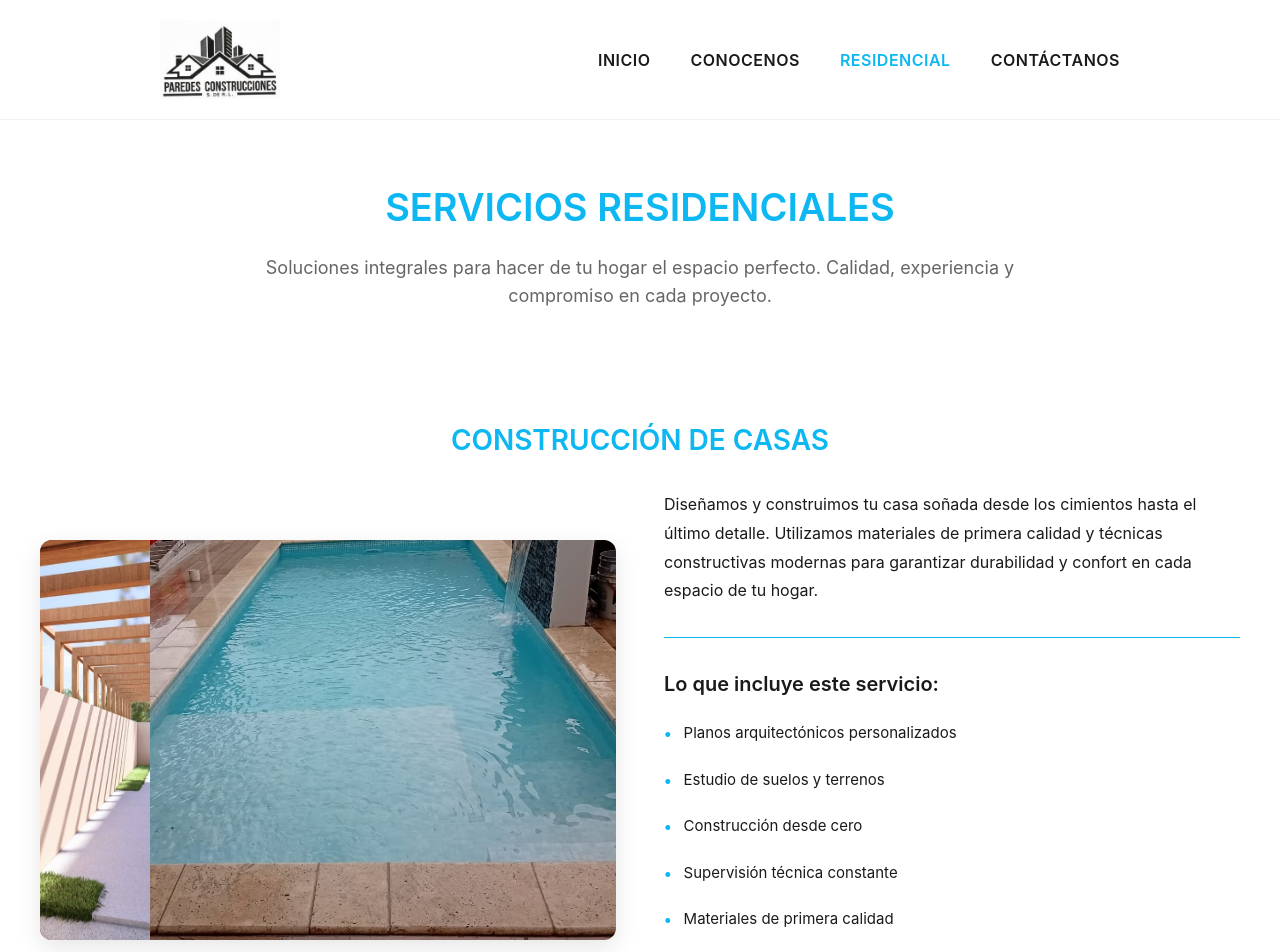
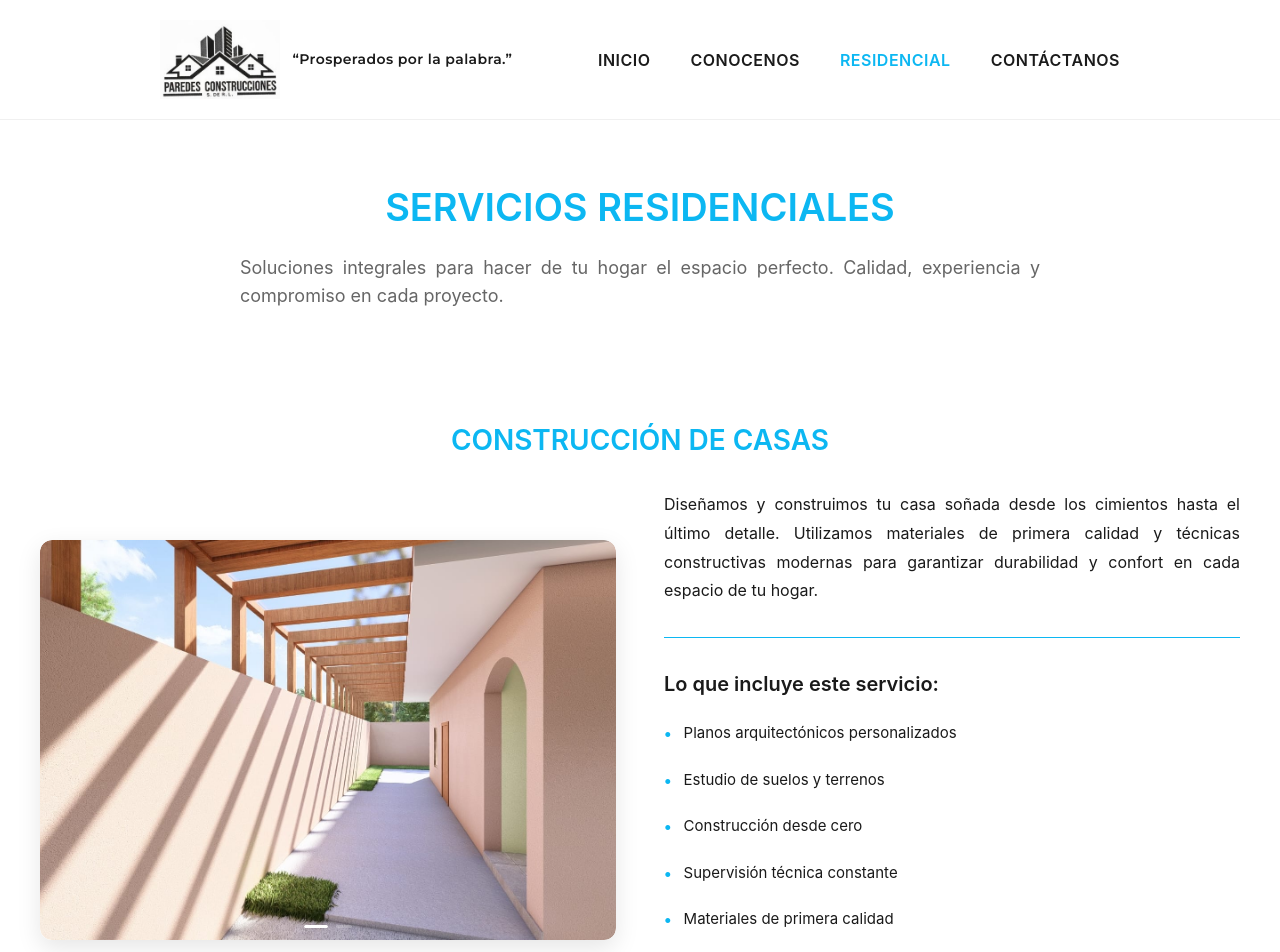
Before and after one commit to deibido0604/constructora-paredes, a React (Vite) app: page /residencial in a window 1280 px wide. Shown: the top 952 px of the page. Built offline with nearby package versions, Linux system fonts and the light colour scheme.

Commit message:
Add files via upload
Signed-off-by: deibido0604 <76928520+deibido0604@users.noreply.github.com>

```diff
--- a/index.html
+++ b/index.html
@@ -1,13 +1,18 @@
 <!doctype html>
 <html lang="en">
+
 <head>
   <meta charset="UTF-8" />
   <link rel="icon" type="image/svg+xml" href="/vite.svg" />
   <meta name="viewport" content="width=device-width, initial-scale=1.0" />
   <title>paredes-construcciones</title>
+  <link href="https://fonts.googleapis.com/css2?family=Montserrat:wght@400;500;600&display=swap" rel="stylesheet" />
+
 </head>
+
 <body>
   <div id="root"></div>
   <script type="module" src="/src/main.jsx"></script>
 </body>
+
 </html>
--- a/src/components/Header.jsx
+++ b/src/components/Header.jsx
@@ -50,6 +50,15 @@ const HeaderNav = () => {
                             alt="PAREDES CONSTRUCCIONES"
                             className="logo-image"
                         />
+
+                        <div className="biblical-container">
+                            <span className="biblical-quote">
+                                “Prosperados por la palabra.”
+                            </span>
+                            {/* <span className="biblical-verse">
+                                Proverbios 16:3
+                            </span> */}
+                        </div>
                     </div>
 
                     <nav className="main-nav desktop-menu">
--- a/src/components/HeaderNav.css
+++ b/src/components/HeaderNav.css
@@ -1,7 +1,7 @@
 .header-nav {
   background: #ffffff !important;
   padding: 0;
-  height: 120px;
+  min-height: 120px;
   display: flex;
   align-items: center;
   justify-content: center;
@@ -13,17 +13,46 @@
   align-items: center;
   justify-content: space-between;
   width: 100%;
-  max-width: 1000px; /* Menor ancho para 4 opciones */
+  max-width: 1000px;
   margin: 0 auto;
   padding: 0 20px;
   position: relative;
-  gap: 20px; /* Menor separación entre logo y menú */
+  gap: 20px;
 }
 
 .header-logo {
   display: flex;
   align-items: center;
+  gap: 12px;
   flex-shrink: 0;
+  padding: 10px 0;
+}
+
+.biblical-container {
+  display: flex;
+  flex-direction: column;
+  line-height: 1.25;
+  font-family: "Montserrat", sans-serif;
+  max-width: 260px;
+  white-space: normal;
+  flex-shrink: 1;
+}
+
+.biblical-quote {
+  font-size: 14px;
+  font-weight: 600;
+  color: #1a1a1a;
+  letter-spacing: 0.4px;
+  overflow-wrap: break-word;
+  word-break: break-word;
+}
+
+.biblical-verse {
+  font-size: 12px;
+  color: #666;
+  font-style: italic;
+  font-weight: 400;
+  margin-top: 2px;
 }
 
 .logo-image {
@@ -31,14 +60,16 @@
   width: auto;
   max-width: 280px;
   object-fit: contain;
+  flex-shrink: 0;
 }
 
 /* Menú desktop - visible en pantallas grandes */
 .main-nav.desktop-menu {
   display: flex;
   align-items: center;
-  gap: 40px; /* Espacio adecuado para 4 opciones */
+  gap: 40px;
   flex-shrink: 0;
+  margin-left: auto;
 }
 
 .nav-item {
@@ -114,9 +145,44 @@
 
 /* Responsive - Móvil */
 @media (max-width: 768px) {
+  .header-nav {
+    height: auto;
+    padding: 1px 0;
+  }
+
   .nav-container {
-    justify-content: center;
-    gap: 0;
+    flex-direction: column;
+    align-items: center;
+    gap: 6px;
+    padding-top: 1px;
+    padding-bottom: 12px;
+  }
+
+  .header-logo {
+    flex-direction: column;
+    align-items: center;
+    text-align: center;
+    gap: 8px;
+  }
+
+  .logo-image {
+    height: 60px;
+    max-width: 250px;
+  }
+
+  .biblical-container {
+    max-width: 280px;
+    margin-top: 4px;
+  }
+
+  .biblical-quote {
+    font-size: 11px;
+    line-height: 1.3;
+    text-align: center;
+  }
+
+  .biblical-verse {
+    font-size: 10px;
   }
 
   .main-nav.desktop-menu {
@@ -128,21 +194,27 @@
     position: absolute;
     right: 20px;
   }
-
-  .logo-image {
-    height: 60px;
-    max-width: 250px;
-  }
 }
 
 @media (max-width: 480px) {
   .header-nav {
-    height: 80px;
+    min-height: 100px;
   }
 
   .logo-image {
     height: 50px;
     max-width: 200px;
+  }
+}
+
+@media (min-width: 769px) {
+  .header-logo {
+    flex-wrap: nowrap;
+    align-items: center;
+  }
+
+  .biblical-container {
+    min-width: 0;
   }
 }
 
--- a/src/pages/Contactanos.jsx
+++ b/src/pages/Contactanos.jsx
@@ -1,3 +1,4 @@
+import { useState } from "react";
 import { Row, Col, Typography, Button, Form, Input, Select, message, Card } from "antd";
 import { EnvironmentOutlined, PhoneOutlined, MailOutlined } from "@ant-design/icons";
 import propuestaImg from "../assets/img/Propuesta.jpg";
@@ -14,6 +15,7 @@ const { TextArea } = Input;
 
 const Contactanos = () => {
     const [form] = Form.useForm();
+    const [loading, setLoading] = useState(false);
 
     const carouselImages = [
         { src: propuestaImg, title: "Construcción Residencial" },
@@ -39,7 +41,33 @@ const Contactanos = () => {
 
     const opcionesServicios = servicios.map(s => ({ value: s, label: s }));
 
+    const showSuccessMessage = () => {
+        message.success({
+            content: '¡Mensaje enviado con éxito! Te contactaremos pronto.',
+            duration: 5,
+            style: {
+                fontSize: '16px',
+                fontWeight: '500',
+                marginTop: '50px'
+            }
+        });
+    };
+
+    const showErrorMessage = (text = 'Error al enviar el formulario. Por favor intenta nuevamente.') => {
+        message.error({
+            content: text,
+            duration: 5,
+            style: {
+                fontSize: '16px',
+                fontWeight: '500',
+                marginTop: '50px'
+            }
+        });
+    };
+
     const onFinish = async (values) => {
+        setLoading(true);
+
         try {
             const response = await fetch('https://formspree.io/f/mkgqzdyk', {
                 method: 'POST',
@@ -56,12 +84,20 @@ const Contactanos = () => {
             });
 
             if (response.ok) {
-                message.success('¡Mensaje enviado con éxito! Te contactaremos pronto.');
+                showSuccessMessage();
                 form.resetFields();
-            } else message.error('Error al enviar el formulario.');
+            } else {
+                showErrorMessage();
+            }
         } catch (error) {
-            message.error('Error al enviar el formulario.');
+            showErrorMessage();
+        } finally {
+            setLoading(false);
         }
+    };
+
+    const onFinishFailed = (errorInfo) => {
+        showErrorMessage('Por favor completa todos los campos requeridos.');
     };
 
     return (
@@ -128,17 +164,17 @@ const Contactanos = () => {
 
                                 <div style={{ marginBottom: "1rem", display: "flex", alignItems: "center" }}>
                                     <PhoneOutlined style={{ fontSize: "22px", color: "#0cb7f2", marginRight: "14px" }} />
-                                    <span>+504 8847-6055</span>
+                                    <span>+504 9386-2742</span>
                                 </div>
 
                                 <div style={{ marginBottom: "1.5rem", display: "flex", alignItems: "center" }}>
                                     <MailOutlined style={{ fontSize: "22px", color: "#0cb7f2", marginRight: "14px" }} />
-                                    <span>contacto@tuconstructora.com</span>
+                                    <span>paredesconstrucciones61@gmail.com</span>
                                 </div>
 
                                 <Button
                                     type="primary"
-                                    href="https://wa.me/50488476055"
+                                    href="https://wa.me/50493862742"
                                     size="large"
                                     style={{
                                         background: "#25D366",
@@ -167,6 +203,7 @@ const Contactanos = () => {
                                     form={form}
                                     layout="vertical"
                                     onFinish={onFinish}
+                                    onFinishFailed={onFinishFailed}
                                     style={{ maxWidth: "600px", margin: "0 auto" }}
                                 >
                                     <Row gutter={16}>
@@ -238,6 +275,7 @@ const Contactanos = () => {
                                             type="primary"
                                             htmlType="submit"
                                             size="large"
+                                            loading={loading}
                                             style={{
                                                 background: "#0cb7f2",
                                                 borderColor: "#0cb7f2",
--- a/src/pages/Residencial.jsx
+++ b/src/pages/Residencial.jsx
@@ -1,4 +1,4 @@
-import { Row, Col, Typography, Divider } from "antd";
+import { Row, Col, Typography, Divider, Carousel } from "antd";
 import { useEffect } from "react";
 import { useLocation } from "react-router-dom";
 
@@ -9,8 +9,15 @@ import jardineria from "../assets/img/Jardineria.jpg";
 import electricidad from "../assets/img/Electricidad.jpg";
 import interiores from "../assets/img/Interiores.jpg";
 import remodelacion from "../assets/img/Remodelacion.jpg";
-
-import BeforeAfterSlider from "../components/BeforeAfterSlider";
+import refrigeracion from "../assets/img/Refrigeracion.jpg";
+import ceramica from "../assets/img/Ceramica.jpg";
+import propuestaImg_2 from "../assets/img/Propuesta_2.jpg";
+import piscinas_2 from "../assets/img/Piscinas_2.jpg";
+import interiores_2 from "../assets/img/Interiores_2.jpg";
+import electricidad_2 from "../assets/img/Electricidad_2.jpg";
+import remodelacion_2 from "../assets/img/Interiores_Luces_1.jpg";
+import refrigeracion_2 from "../assets/img/Refrigeracion_2.jpg";
+import ceramica_2 from "../assets/img/Ceramica_2.jpg";
 
 const { Title, Paragraph } = Typography;
 
@@ -21,7 +28,6 @@ const Residencial = () => {
         {
             id: "casas",
             titulo: "CONSTRUCCIÓN DE CASAS",
-            imagen: propuestaImg,
             descripcion: "Diseñamos y construimos tu casa soñada desde los cimientos hasta el último detalle. Utilizamos materiales de primera calidad y técnicas constructivas modernas para garantizar durabilidad y confort en cada espacio de tu hogar.",
             detalles: [
                 "Planos arquitectónicos personalizados",
@@ -31,16 +37,11 @@ const Residencial = () => {
                 "Materiales de primera calidad",
                 "Cumplimiento de normativas"
             ],
-            slider: true,
-            antesDespues: {
-                antes: propuestaImg,
-                despues: piscinas
-            }
+            imagenes: [propuestaImg, propuestaImg_2]
         },
         {
             id: "piscinas",
             titulo: "PISCINAS",
-            imagen: piscinas,
             descripcion: "Diseñamos y construimos piscinas modernas, funcionales y seguras que se adaptan perfectamente a tu espacio exterior. Creamos ambientes acuáticos que se convierten en el centro de reunión familiar.",
             detalles: [
                 "Diseños personalizados",
@@ -50,16 +51,11 @@ const Residencial = () => {
                 "Materiales antideslizantes",
                 "Sistemas de mantenimiento"
             ],
-            slider: true,
-            antesDespues: {
-                antes: piscinas,
-                despues: fontaneria
-            }
+            imagenes: [piscinas, piscinas_2]
         },
         {
             id: "fontaneria",
             titulo: "FONTANERÍA",
-            imagen: fontaneria,
             descripcion: "Soluciones integrales en sistemas hidráulicos residenciales. Instalaciones eficientes, libres de fugas y con los más altos estándares de calidad para garantizar el perfecto funcionamiento del agua en tu hogar.",
             detalles: [
                 "Instalación de tuberías PVC y cobre",
@@ -69,16 +65,11 @@ const Residencial = () => {
                 "Mantenimiento preventivo",
                 "Reparaciones urgentes 24/7"
             ],
-            slider: true,
-            antesDespues: {
-                antes: fontaneria,
-                despues: jardineria
-            }
+            imagenes: [fontaneria]
         },
         {
             id: "jardineria",
             titulo: "JARDINERÍA Y PAISAJISMO",
-            imagen: jardineria,
             descripcion: "Transformamos tus espacios exteriores en oasis verdes. Diseñamos jardines que armonizan con tu construcción, creando ambientes naturales que embellecen y aumentan el valor de tu propiedad.",
             detalles: [
                 "Diseño paisajístico personalizado",
@@ -88,16 +79,11 @@ const Residencial = () => {
                 "Césped natural y artificial",
                 "Mantenimiento integral"
             ],
-            slider: true,
-            antesDespues: {
-                antes: jardineria,
-                despues: electricidad
-            }
+            imagenes: [jardineria]
         },
         {
             id: "electricidad",
             titulo: "ELECTRICIDAD RESIDENCIAL",
-            imagen: electricidad,
             descripcion: "Instalaciones eléctricas seguras, eficientes y modernas para tu hogar. Implementamos sistemas que cumplen con todas las normativas de seguridad y se adaptan a las necesidades tecnológicas actuales.",
             detalles: [
                 "Cableado estructurado completo",
@@ -107,16 +93,11 @@ const Residencial = () => {
                 "Instalaciones seguras certificadas",
                 "Soluciones energéticas eficientes"
             ],
-            slider: true,
-            antesDespues: {
-                antes: electricidad,
-                despues: interiores
-            }
+            imagenes: [electricidad, electricidad_2]
         },
         {
             id: "interiores",
             titulo: "DISEÑO DE INTERIORES",
-            imagen: interiores,
             descripcion: "Transformamos tus espacios interiores con diseños funcionales, estéticos y personalizados. Creamos ambientes que reflejan tu personalidad mientras optimizamos cada centímetro de tu hogar.",
             detalles: [
                 "Asesoría en diseño y decoración",
@@ -126,11 +107,7 @@ const Residencial = () => {
                 "Iluminación interior estratégica",
                 "Ambientes armónicos y funcionales"
             ],
-            slider: true,
-            antesDespues: {
-                antes: interiores,
-                despues: remodelacion
-            }
+            imagenes: [interiores, interiores_2]
         },
         {
             id: "remodelacion",
@@ -144,16 +121,39 @@ const Residencial = () => {
                 "Mejora de aislamiento térmico y acústico",
                 "Modernización de fachadas"
             ],
-            slider: true,
-            antesDespues: {
-                antes: remodelacion,
-                despues: propuestaImg
-            }
+            imagenes: [remodelacion, remodelacion_2]
+        },
+        {
+            id: "refrigeracion",
+            titulo: "REFRIGERACIÓN Y CLIMATIZACIÓN",
+            descripcion: "Instalación y mantenimiento de sistemas de refrigeración y aire acondicionado para garantizar el confort térmico en tu hogar durante todo el año. Ofrecemos soluciones eficientes y de bajo consumo energético.",
+            detalles: [
+                "Instalación de aire acondicionado split",
+                "Sistemas centralizados de climatización",
+                "Refrigeradores y cámaras frigoríficas",
+                "Mantenimiento preventivo y correctivo",
+                "Limpieza y desinfección de equipos",
+                "Optimización del consumo energético"
+            ],
+            imagenes: [refrigeracion, refrigeracion_2]
+        },
+        {
+            id: "ceramica",
+            titulo: "INSTALACIÓN DE CERÁMICA Y PORCELANATO",
+            descripcion: "Trabajos de alta precisión en la instalación de cerámica, porcelanato y piedras naturales. Creamos acabados perfectos que realzan la belleza de tus pisos y paredes con durabilidad garantizada.",
+            detalles: [
+                "Instalación de cerámica y porcelanato",
+                "Trabajos en piedra natural y mármol",
+                "Diseños personalizados y mosaicos",
+                "Cortes precisos y ajustes perfectos",
+                "Juntas uniformes y limpias",
+                "Impermeabilización de áreas húmedas"
+            ],
+            imagenes: [ceramica, ceramica_2]
         },
         {
             id: "pintura",
             titulo: "PINTURA Y ACABADOS",
-            imagen: propuestaImg,
             descripcion: "Aplicamos técnicas profesionales de pintura y acabados que realzan la belleza arquitectónica de tu hogar. Utilizamos productos de alta calidad que protegen y duran por más tiempo.",
             detalles: [
                 "Pintura interior y exterior",
@@ -163,11 +163,21 @@ const Residencial = () => {
                 "Materiales de alta durabilidad",
                 "Limpieza y protección post-obra"
             ],
-            slider: true,
-            antesDespues: {
-                antes: propuestaImg,
-                despues: electricidad
-            }
+            imagenes: [propuestaImg, propuestaImg_2]
+        },
+        {
+            id: "mas",
+            titulo: "MÁS SERVICIOS ESPECIALIZADOS",
+            descripcion: "Además de nuestros servicios principales, ofrecemos una amplia gama de soluciones especializadas para cubrir todas las necesidades de tu proyecto residencial. Consulta por servicios adicionales personalizados.",
+            detalles: [
+                "Instalación de puertas y ventanas",
+                "Trabajos en yeso y drywall",
+                "Impermeabilización de techos y terrazas",
+                "Instalación de closets y mobiliario empotrado",
+                "Sistemas de seguridad y domótica",
+                "Asesoría técnica y permisos municipales"
+            ],
+            imagenes: [propuestaImg_2, propuestaImg]
         }
     ];
 
@@ -196,7 +206,14 @@ const Residencial = () => {
                 <Title level={1} style={{ color: "#0cb7f2", marginBottom: "1.5rem" }}>
                     SERVICIOS RESIDENCIALES
                 </Title>
-                <Paragraph style={{ fontSize: "18px", color: "#666", maxWidth: "800px", margin: "0 auto" }}>
+                <Paragraph style={{
+                    fontSize: "18px",
+                    color: "#666",
+                    maxWidth: "800px",
+                    margin: "0 auto",
+                    textAlign: "justify",
+                    textJustify: "inter-word"
+                }}>
                     Soluciones integrales para hacer de tu hogar el espacio perfecto. Calidad, experiencia y compromiso en cada proyecto.
                 </Paragraph>
             </div>
@@ -219,33 +236,45 @@ const Residencial = () => {
                                 xs={{ span: 24, order: 2 }}
                                 md={{ span: 12, order: index % 2 === 0 ? 1 : 2 }}
                             >
-                                {servicio.slider ? (
-                                    <BeforeAfterSlider
-                                        beforeImage={servicio.antesDespues.antes}
-                                        afterImage={servicio.antesDespues.despues}
-                                        height="400px"
-                                        width="100%"
-                                        initialPosition={50}
-                                    />
-                                ) : (
+                                <Carousel
+                                    autoplay
+                                    autoplaySpeed={10000}
+                                    dotPosition="bottom"
+                                    style={{
+                                        width: "100%",
+                                        borderRadius: "12px",
+                                        overflow: "hidden",
+                                        boxShadow: "0 8px 24px rgba(0,0,0,0.1)"
+                                    }}
+                                >
+                                    {servicio.imagenes.map((imagen, imgIndex) => (
+                                        <div key={imgIndex}>
                                             <img
-                                        src={servicio.imagen}
-                                        alt={servicio.titulo}
+                                                src={imagen}
+                                                alt={`${servicio.titulo} ${imgIndex + 1}`}
                                                 style={{
                                                     width: "100%",
                                                     height: "400px",
                                                     objectFit: "cover",
-                                            borderRadius: "12px",
-                                            boxShadow: "0 8px 24px rgba(0,0,0,0.1)"
+                                                    borderRadius: "12px"
                                                 }}
                                             />
-                                )}
+                                        </div>
+                                    ))}
+                                </Carousel>
                             </Col>
                             <Col
                                 xs={{ span: 24, order: 3 }}
                                 md={{ span: 12, order: index % 2 === 0 ? 2 : 1 }}
                             >
-                                <Paragraph style={{ color: "#1a1a1a", marginBottom: "2rem", fontSize: "16px", lineHeight: "1.8" }}>
+                                <Paragraph style={{
+                                    color: "#1a1a1a",
+                                    marginBottom: "2rem",
+                                    fontSize: "16px",
+                                    lineHeight: "1.8",
+                                    textAlign: "justify",
+                                    textJustify: "inter-word"
+                                }}>
                                     {servicio.descripcion}
                                 </Paragraph>
 
```
Also changed, not shown: src/components/Footer.jsx (+12 -6 lines), src/pages/Conocenos.jsx (+22 -10 lines), src/pages/Home.jsx (+6 -2 lines). Lines whose indentation alone changed are shown as unchanged.
